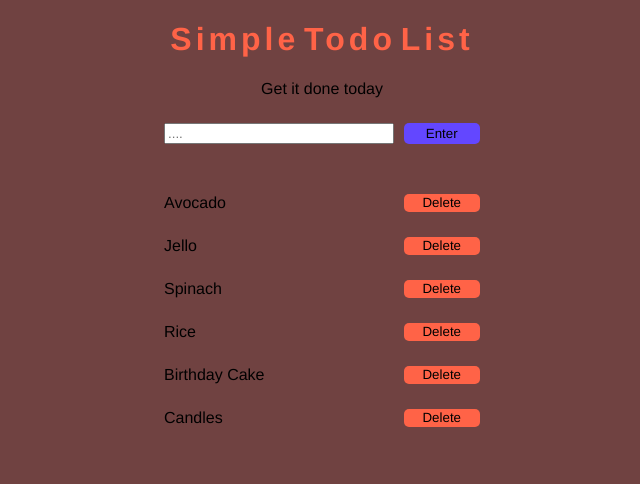
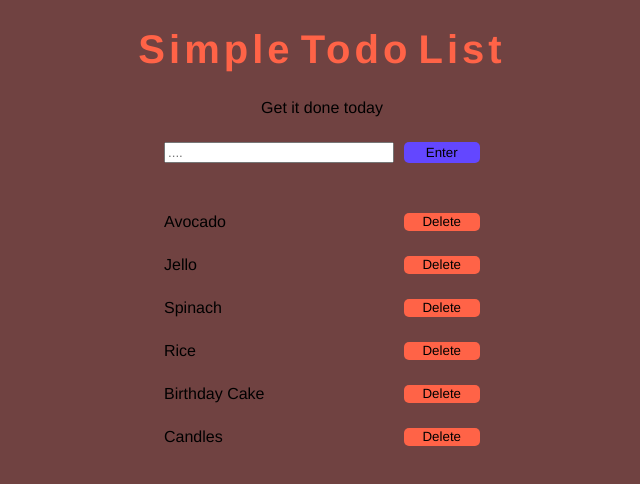
Before and after one commit to BrandonIrizarry/simpleTodoList, a plain HTML site: page index.html in a window 1280 px wide. Shown: the whole page, without its empty margins (318-958 px from the left). Drawn offline with Linux system fonts and the light colour scheme.

Commit message:
Clean up.

```diff
--- a/style.css
+++ b/style.css
@@ -14,7 +14,6 @@ body {
 
 #title {
   text-align: center;
-  font-family:
   font-size: 40px;
   letter-spacing: 4px;
   word-spacing: -8px;
```
